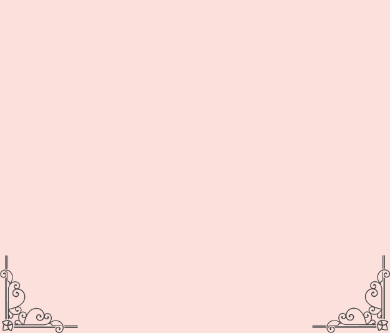
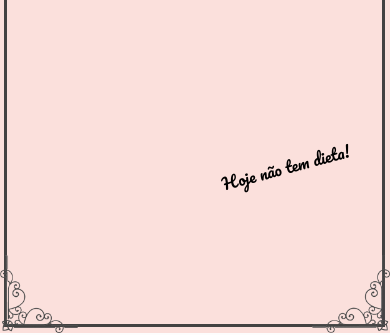
Before and after one commit to william-james-pj/Bolus, a plain HTML site: page index.html in a window 390 px wide. Shown: the part 511-846 px from the top of the page. Drawn offline with Linux system fonts and the light colour scheme.

Commit message:
header edição

```diff
--- a/css/styles.css
+++ b/css/styles.css
@@ -155,6 +155,22 @@ header .headerImg4 {
   bottom: 0vh;
   right: 0;
   transform: rotate(270deg);
+}
+.headerFrase{
+  position: absolute;
+  bottom: 20vh;
+  right: 20vw;
+  font-size: 22px;
+  transform: rotate(-15deg);
+  font-family: "Pacifico", cursive;
+}
+.linha{
+  border: 3px solid #434242;
+  width: 96.6vw;
+  height: 86vh;
+  position: absolute;
+  top: 12vh;
+  left: 1vw;
 }
 
 /* Sobre */
@@ -554,6 +570,18 @@ header .headerImg4 {
   #contato .container li {
     font-size: 20px;
   }
+  .headerFrase{
+    bottom: 16vh;
+    right: 10vw;
+    font-size: 30px;
+  }
+  .linha{
+    width: 97.8vw;
+    height: 88.7vh;
+    position: absolute;
+    top: 10.6vh;
+    left: 1vw;
+  }
 }
 @media screen and (max-width: 770px) {
   nav .menu {
@@ -625,6 +653,7 @@ header .headerImg4 {
   .footerClass p {
     font-size: 14px;
   }
+
 }
 @media only screen and (max-width: 480px) {
   .title p {
@@ -730,6 +759,11 @@ header .headerImg4 {
   .footerClass p {
     font-size: 12px;
   }
+  .headerFrase{
+    bottom: 18vh;
+    right: 10vw;
+    font-size: 16px;
+  }
 }
 @media only screen and (max-width: 330px) {
   #receitas ul li {
--- a/index.html
+++ b/index.html
@@ -38,6 +38,8 @@
       <img class="headerImg2" src="assets/img/header.png" alt="" />
       <img class="headerImg3" src="assets/img/header.png" alt="" />
       <img class="headerImg4" src="assets/img/header.png" alt="" />
+      <p class="headerFrase">Hoje não tem dieta!</p>
+      <span class="linha"></span>
     </header>
 
     <section id="sobre">
```
